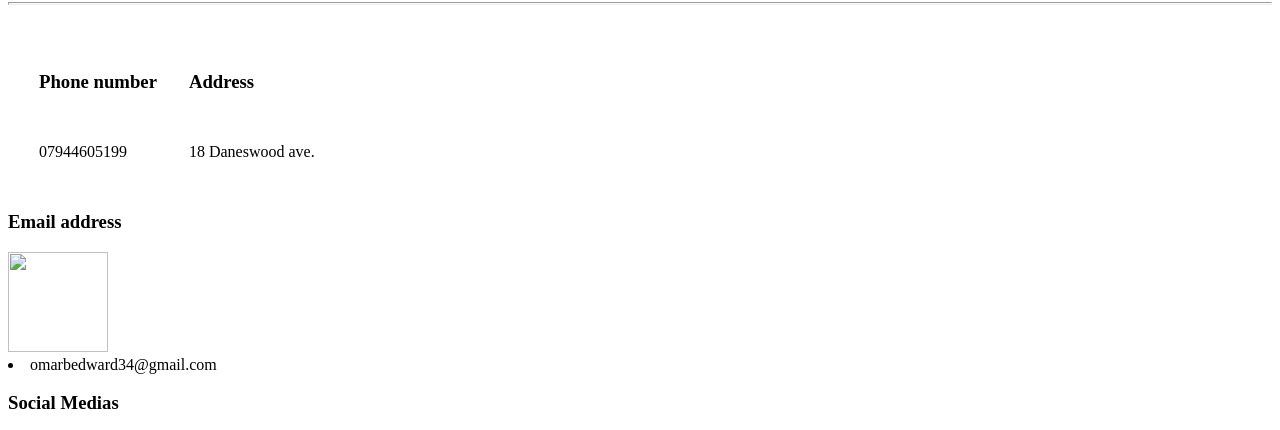
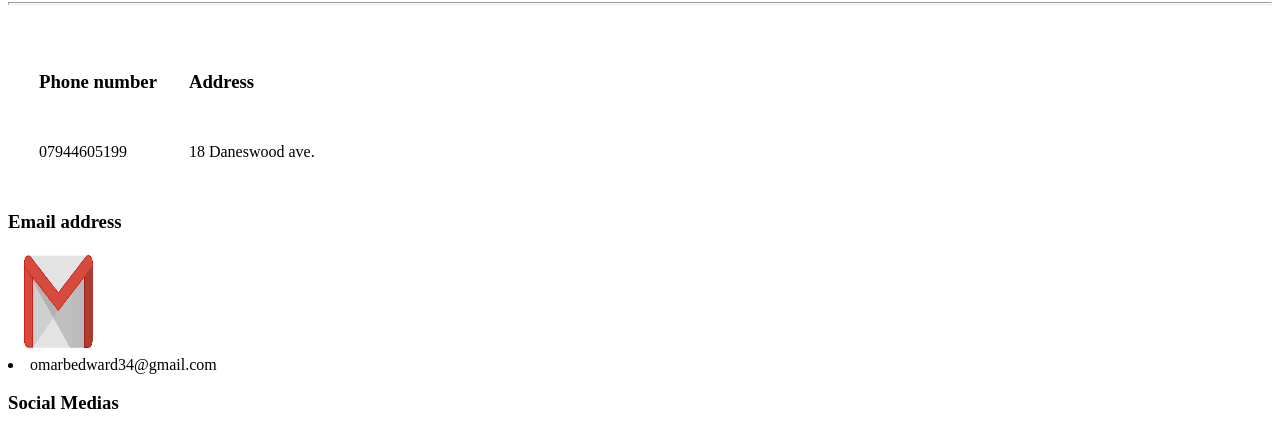
Before and after one commit to Omadre69/OMar-Bedward, a plain HTML site: page Contact details.html in a window 1280 px wide. Shown: the part 65-495 px from the top of the page. Drawn offline with Linux system fonts and the light colour scheme.

Commit message:
Update Contact details.html

```diff
--- a/Contact details.html
+++ b/Contact details.html
@@ -20,7 +20,7 @@
       </table>
 
        <h3>Email address</h3>
-       <img src="Gmail image.jpg"  height=100 width=100 alt="">
+       <img src="gmail.png"  height=100 width=100 alt="">
        <li>omarbedward34@gmail.com</li>
 
        <h3>Social Medias</h3>
```
